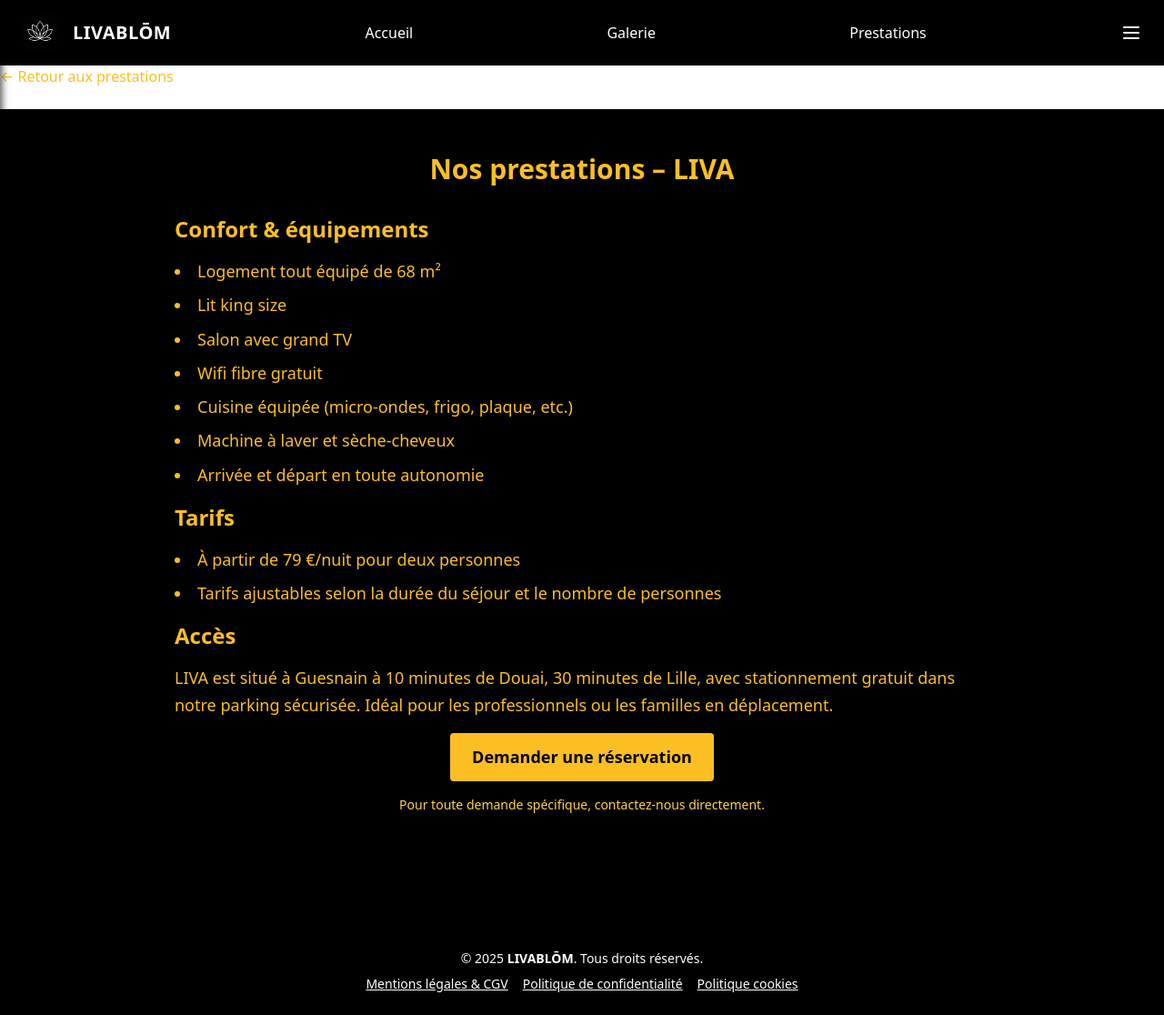
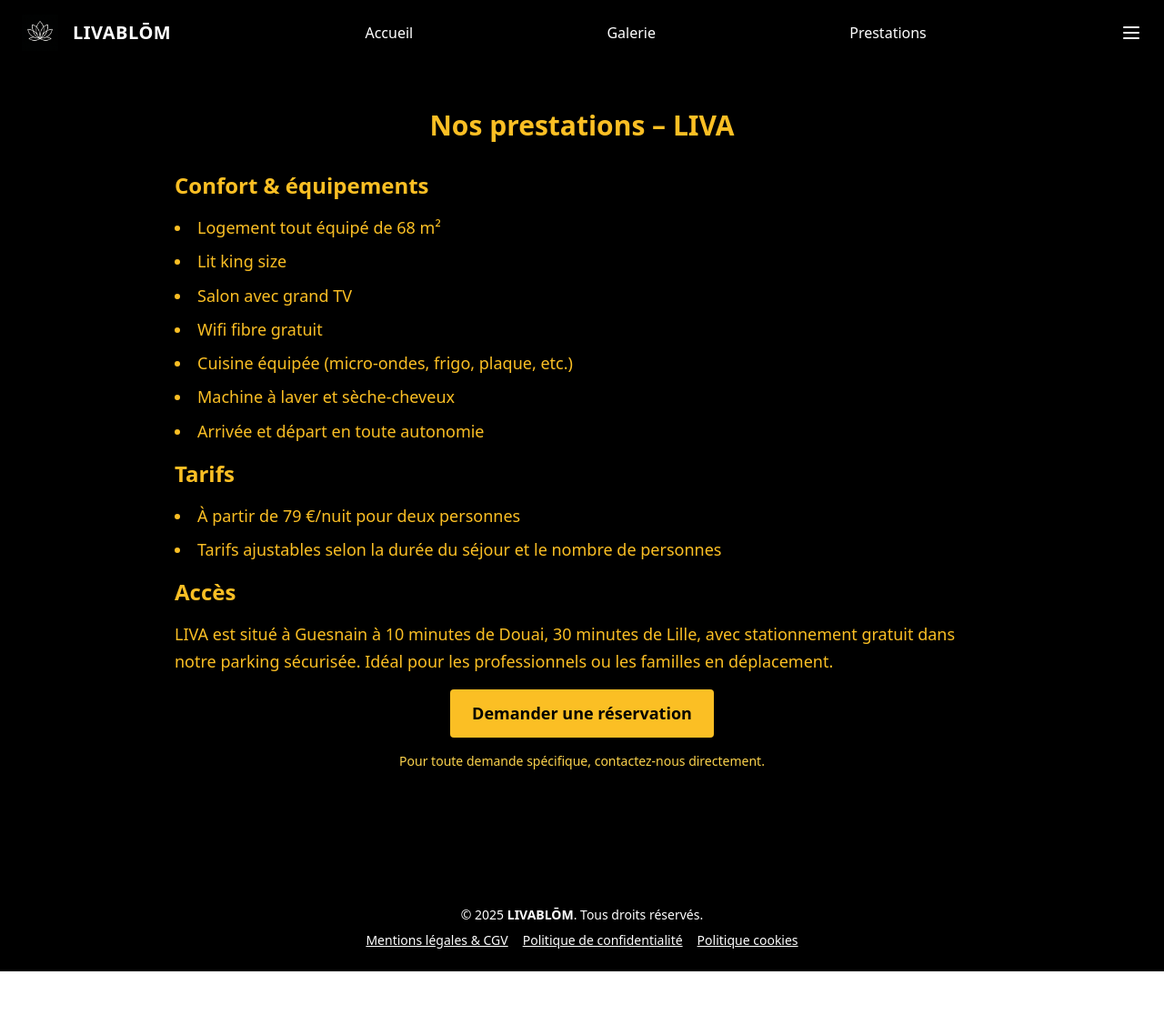
Before and after one commit to LIVABLOM/LIVABLOM, a Jekyll site: the page built from prestations-liva.md, in a window 1280 px wide. Shown: the whole page at 91% size. Built offline with Jekyll 4.4.1, drawn with Linux system fonts in a browser that asks for light colours; comment, search, counter and statistics services are not loaded; after the commit the page ends 1068 px from its top, so only the background shows below that.

Commit message:
Update prestations-liva.md

```diff
--- a/prestations-liva.md
+++ b/prestations-liva.md
@@ -3,24 +3,6 @@
 title: Prestations LIVA
 permalink: /prestations-liva
 ---
-<!-- Bouton hamburger visible uniquement sur mobile -->
-<button id="menu-toggle" aria-label="Ouvrir le menu" style="display:none; position: fixed; top: 1rem; left: 1rem; z-index: 1001; background: #FFD600; border: none; padding: 0.5rem 1rem; border-radius: 4px; font-weight: bold;">
-  ☰ Menu
-</button>
-
-<!-- Menu latéral caché -->
-<nav id="side-menu" style="position: fixed; top: 0; left: -250px; width: 250px; height: 100vh; background: #111; color: #FFD600; padding: 2rem 1rem; box-shadow: 2px 0 8px rgba(0,0,0,0.7); transition: left 0.3s ease; z-index: 1000;">
-  <button id="menu-close" aria-label="Fermer le menu" style="background: none; border: none; color: #FFD600; font-size: 1.5rem; font-weight: bold; position: absolute; top: 1rem; right: 1rem; cursor: pointer;">×</button>
-  <ul style="list-style: none; padding: 0; margin-top: 3rem;">
-    <li style="margin-bottom: 1rem;"><a href="{{ '/prestations' | relative_url }}" style="color: #FFD600; text-decoration: none; font-weight: 600;">← Retour aux prestations</a></li>
-    <li style="margin-bottom: 1rem;"><a href="{{ '/prestations-liva' | relative_url }}" style="color: #FFD600; text-decoration: none;">Prestations LIVA</a></li>
-    <li><a href="{{ '/prestations-blom' | relative_url }}" style="color: #FFD600; text-decoration: none;">Prestations BLŌM</a></li>
-  </ul>
-</nav>
-
-<p class="mb-6">
-  <a href="{{ '/prestations' | relative_url }}" class="text-yellow-400 hover:underline">← Retour aux prestations</a>
-</p>
 
 <section class="bg-black text-yellow-400 min-h-screen py-12 px-6 w-full">
   <div class="max-w-4xl mx-auto">
```
